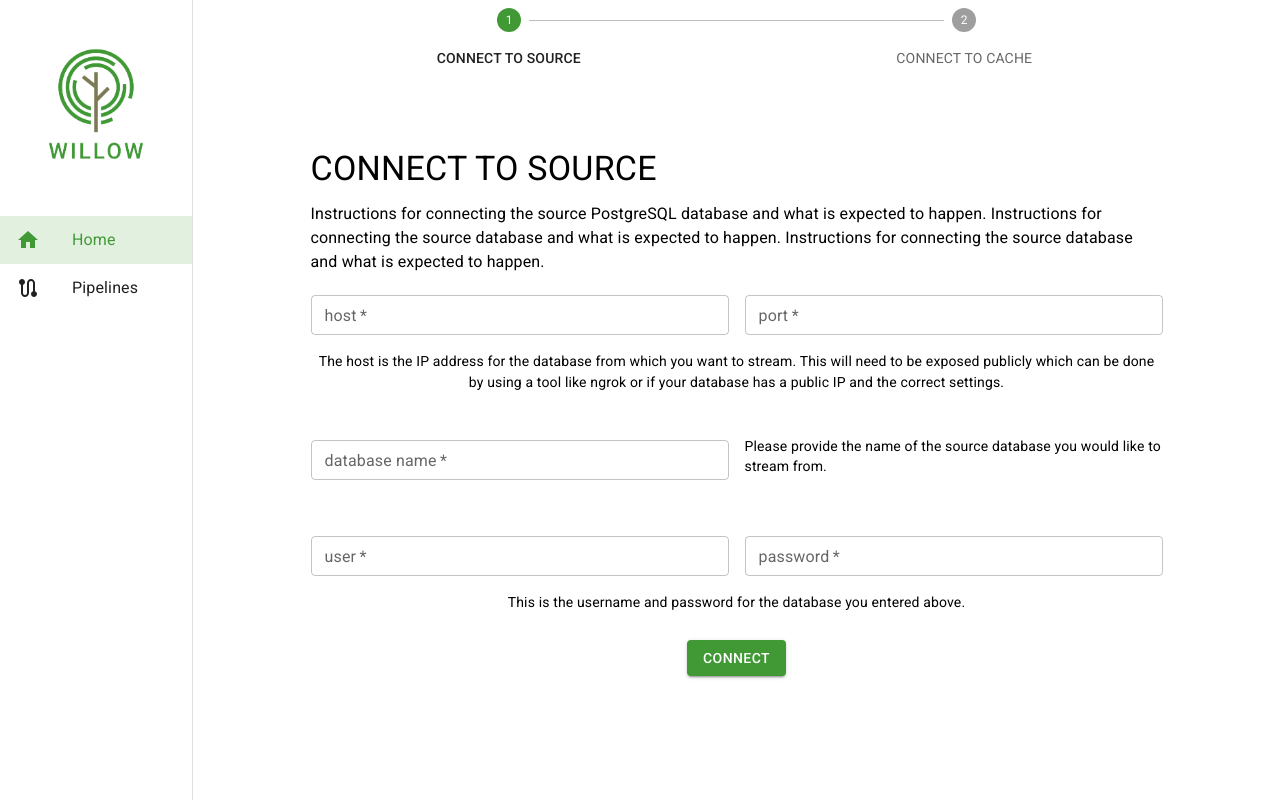
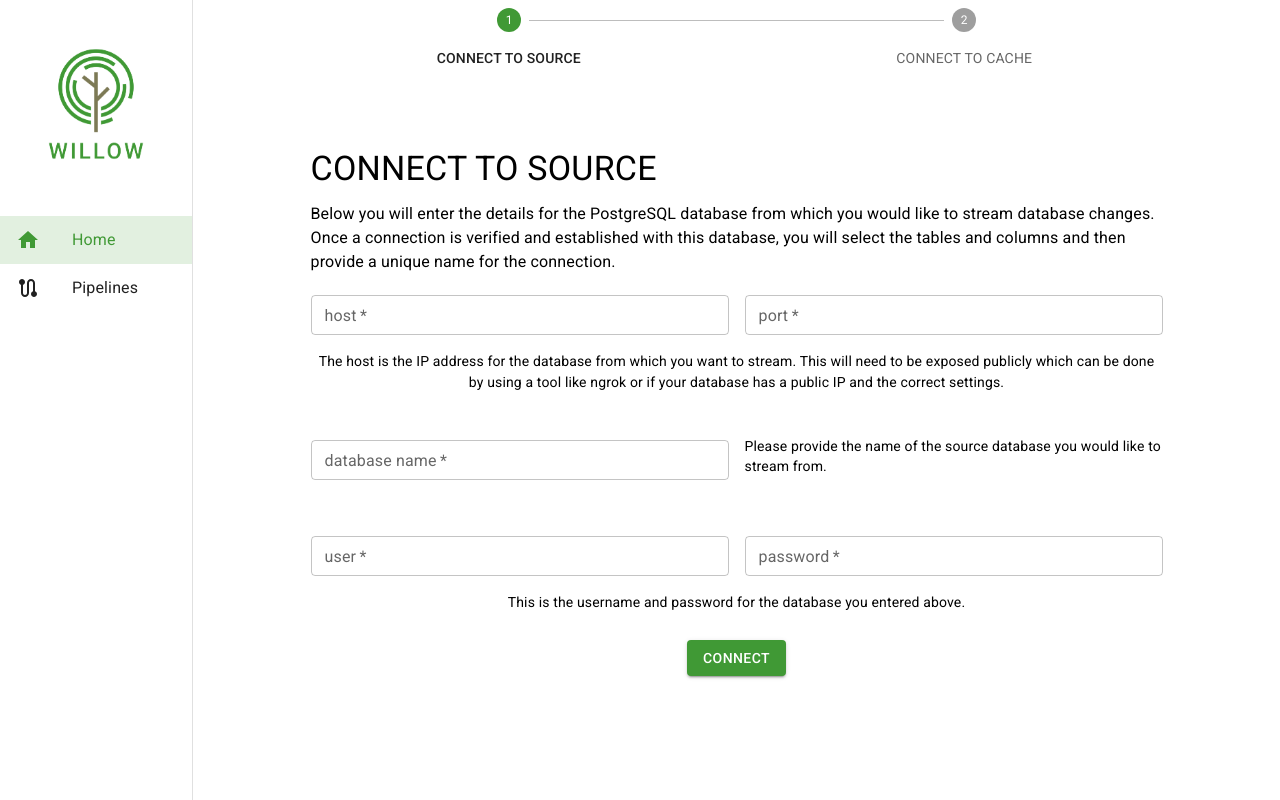
Before and after one commit to willow-cdc/willow, a React (Vite) app in the folder frontend/: page /new in a window 1280 px wide. Built offline with nearby package versions, Linux system fonts and the light colour scheme.

Commit message:
style(ui): :memo: Changed APP instructions copy from placeholder text to meaningful one.
Co-authored-by: Cameron Bibb <cameron.bibb@icloud.com>

```diff
--- a/frontend/src/components/Home.tsx
+++ b/frontend/src/components/Home.tsx
@@ -26,7 +26,7 @@ const Home = () => {
           color="willowGreen"
           variant="contained"
         >
-          Create a Pipeline
+          Create a CDC Pipeline
         </Button>
       </Grid>
     </Grid>
--- a/frontend/src/components/RedisSinkConnectionForm.tsx
+++ b/frontend/src/components/RedisSinkConnectionForm.tsx
@@ -50,7 +50,7 @@ const RedisSinkConnectionForm = ({
   return (
     <>
       <form onSubmit={handleSubmit}>
-        <Typography variant="h4" gutterBottom>
+        <Typography sx={{ marginTop: 3 }} variant="h4" gutterBottom>
           CREATE SINK CONNECTION
         </Typography>
         <Grid container spacing={1} alignItems="center">
@@ -61,7 +61,7 @@ const RedisSinkConnectionForm = ({
               variant="outlined"
               label="connection name"
               fullWidth
-              margin="normal"
+              margin="none"
               value={connectionName}
               onChange={(e) => {
                 setConnectionName(e.target.value);
--- a/frontend/src/components/RedisSinkVerifyConnectionForm.tsx
+++ b/frontend/src/components/RedisSinkVerifyConnectionForm.tsx
@@ -44,10 +44,11 @@ const RedisSinkVerifyConnectionForm = ({
         CONNECT TO SINK
       </Typography>
       <Typography variant="body1" gutterBottom>
-        Instructions for connecting the sink Redis cache and what is expected to
-        happen. Instructions for connecting the sink cache and what is expected
-        to happen. Instructions for connecting the sink cache and what is
-        expected to happen.
+        This step will establish the connection to your target redis cache where
+        changes to your source database will be sent. Please provide your redis
+        connection string along with your username and password credentials.
+        Once the connection to the redis cache is verified, please provide a
+        unique name for this sink connection.
       </Typography>
       <Grid container spacing={1} alignItems="center">
         <Grid item xs={12}>
--- a/frontend/src/components/SelectDataFormInstructions.tsx
+++ b/frontend/src/components/SelectDataFormInstructions.tsx
@@ -1,4 +1,4 @@
-import { Typography } from '@mui/material';
+import { Typography } from "@mui/material";
 
 const SelectDataFormInstructions = () => {
   return (
@@ -7,10 +7,9 @@ const SelectDataFormInstructions = () => {
         SELECT DATA
       </Typography>
       <Typography variant="body1" gutterBottom>
-        Instructions for data: tables, settings, schema. Instructions for data:
-        tables, settings, schema. Instructions for data: tables, settings,
-        schema. Instructions for data: tables, settings, schema. Instructions
-        for data: tables, settings, schema.
+        Please select the tables and columns you would like to listen to below.
+        Once you have done this provide a unique name for this source
+        connection.
       </Typography>
       <Typography marginTop={4} variant="h4" gutterBottom>
         Tables and Columns
--- a/frontend/src/components/SourceForm.tsx
+++ b/frontend/src/components/SourceForm.tsx
@@ -59,10 +59,11 @@ const SourceForm = ({
             CONNECT TO SOURCE
           </Typography>
           <Typography variant="body1" gutterBottom>
-            Instructions for connecting the source PostgreSQL database and what
-            is expected to happen. Instructions for connecting the source
-            database and what is expected to happen. Instructions for connecting
-            the source database and what is expected to happen.
+            Below you will enter the details for the PostgreSQL database from
+            which you would like to stream database changes. Once a connection
+            is verified and established with this database, you will select the
+            tables and columns and then provide a unique name for the
+            connection.
           </Typography>
           <Grid container rowSpacing={4} columnSpacing={2} alignItems="center">
             <Grid item xs={6}>
```
